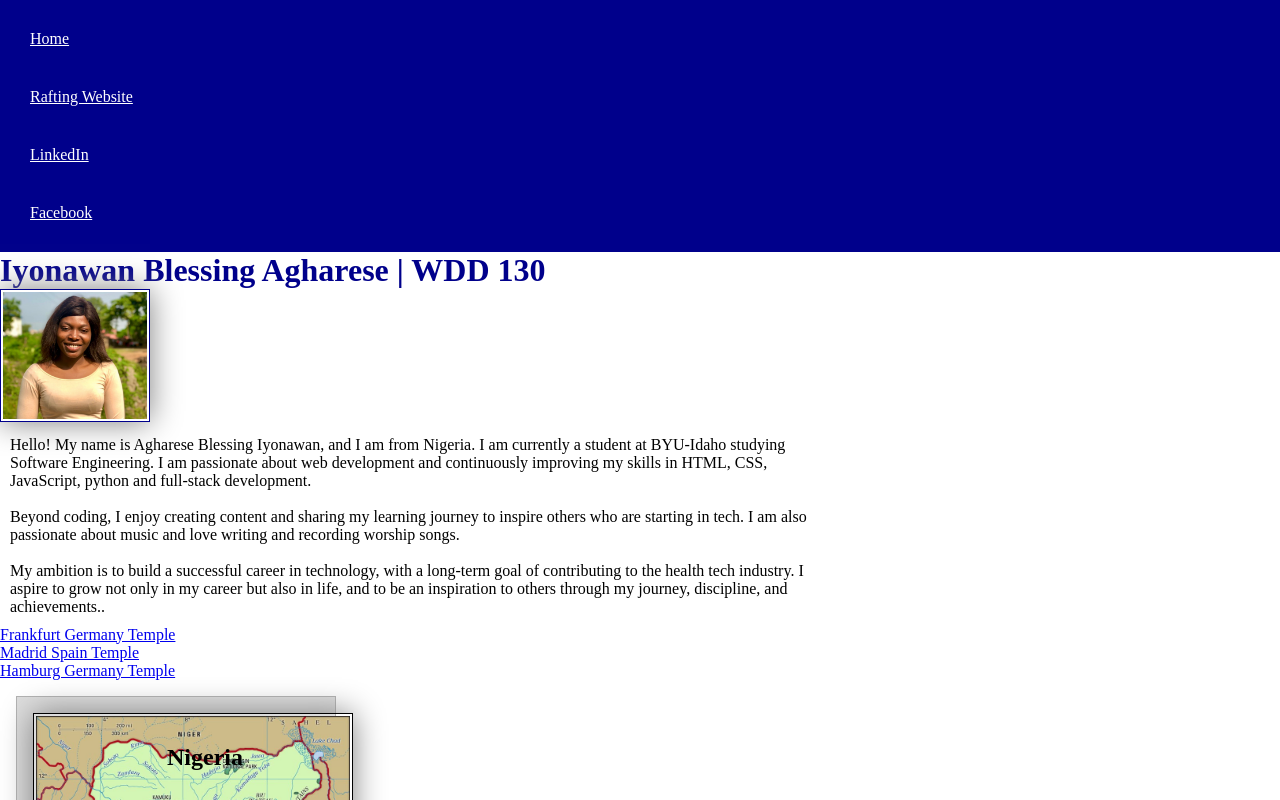
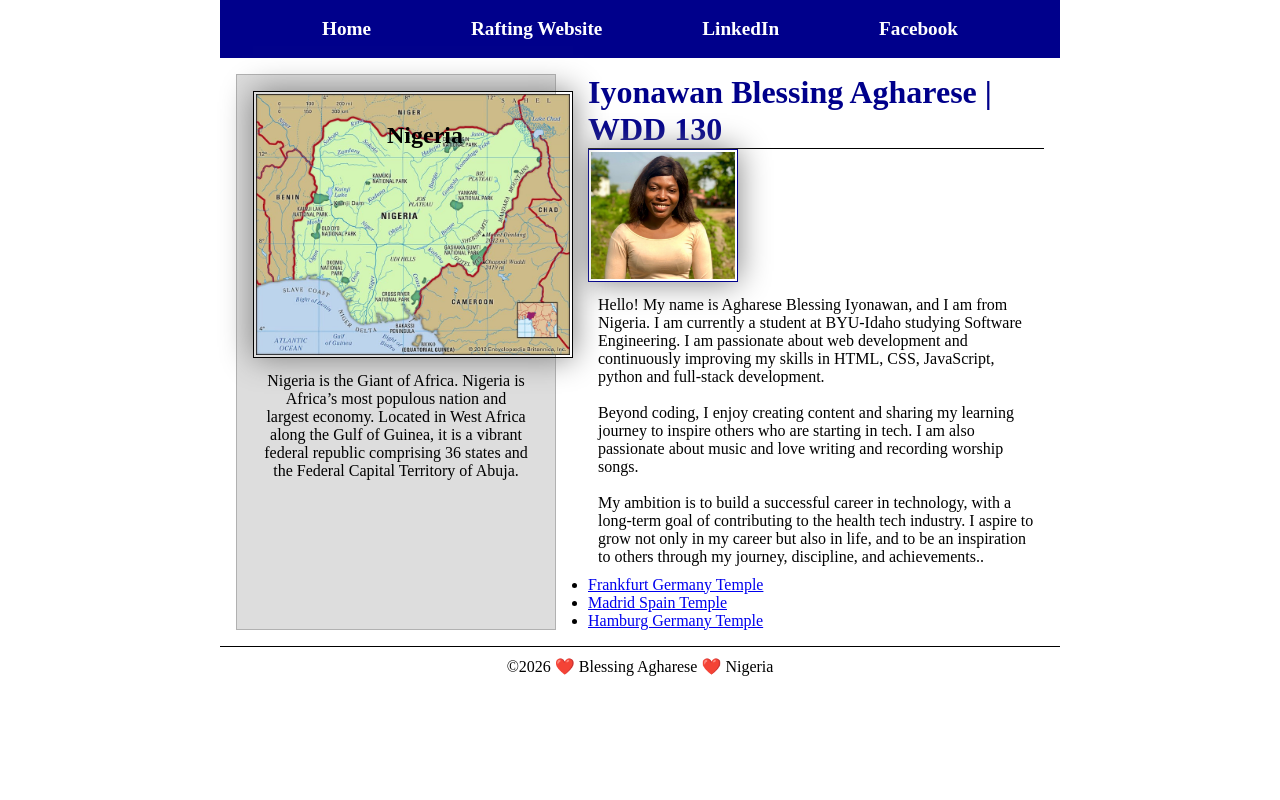
Before and after one commit to blesyn101/wdd130, a plain HTML site: page index.html in a window 1280 px wide. Shown: the top 800 px of the page. Drawn offline with Linux system fonts and the light colour scheme.

Commit message:
change layout

```diff
--- a/index.html
+++ b/index.html
@@ -20,6 +20,7 @@
             <a href="https://www.facebook.com/profile.php?id=100084128108283">Facebook</a>
         </nav>
     </header>
+    <div class="grid">
         <main>
             <h1>Iyonawan Blessing Agharese | WDD 130 </h1>
             <img src="images/profile.jpg" alt="Blessing Agharese" width="200">
@@ -38,7 +39,8 @@
                 <br>
                 My ambition is to build a successful career in technology, with a long-term goal of
                 contributing to
-            the health tech industry. I aspire to grow not only in my career but also in life, and
+                the health tech industry. I aspire to grow not only in my career but also in life,
+                and
                 to be an
                 inspiration to others through my journey, discipline, and achievements..
             </p>
@@ -46,7 +48,8 @@
             <ul>
                 <li><a href="https://churchofjesuschristtemples.org/frankfurt-germany-temple/">Frankfurt
                         Germany Temple</a></li>
-            <li><a href="https://churchofjesuschristtemples.org/madrid-spain-temple/">Madrid Spain
+                <li><a href="https://churchofjesuschristtemples.org/madrid-spain-temple/">Madrid
+                        Spain
                         Temple</a></li>
                 <li><a href="https://churchofjesuschristtemples.org/hamburg-germany-temple/">Hamburg
                         Germany Temple
@@ -62,6 +65,7 @@
                 republic comprising 36
                 states and the Federal Capital Territory of Abuja.</p>
         </aside>
+    </div>
     <footer>
         <p>&copy;2026 ❤️ Blessing Agharese ❤️ Nigeria</p>
     </footer>
--- a/styles/styles.css
+++ b/styles/styles.css
@@ -7,20 +7,30 @@
 nav {
     background-color: darkblue;
     padding: 10px;
+    display: flex;
+    justify-content: space-evenly;
+    align-items: center;
 }
 
 nav a {
     color: white;
     display: block;
     padding: 20px;
+    text-decoration: none;
+    padding: 0.5rem;
+    font-size: 1.2rem;
+    font-weight: 700;
+    color: #fff;
 }
 
 h1 {
     color: darkblue;
+    border-bottom: 1px solid #000;
 }
 
 main {
-    max-width: 840px;
+    grid-column: 2/3;
+    margin: 1rem;
 }
 
 main img {
@@ -44,6 +54,8 @@
     background-color: #eee;
     color: #333;
     text-align: center;
+    grid-column: 1/2;
+    grid-row: 1/2;
 }
 
 aside h2 {
@@ -75,6 +87,14 @@
     text-align: center;
 }
 
+header,
+footer,
+.grid {
+    max-width: 840px;
+    margin: 0 auto;
+    display: grid;
+}
+
 /* Class Selectors */
 .box {
     margin: 1rem;
```
Lines whose indentation alone changed are shown as unchanged.
